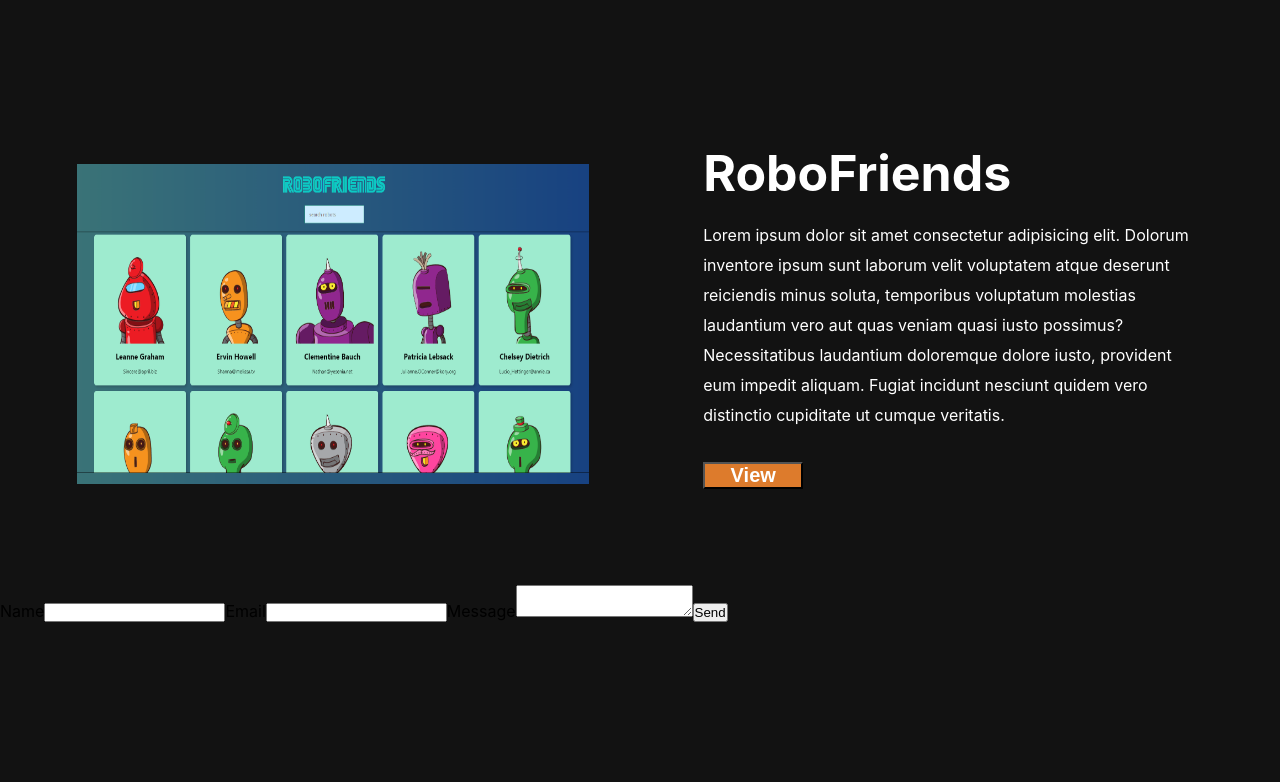
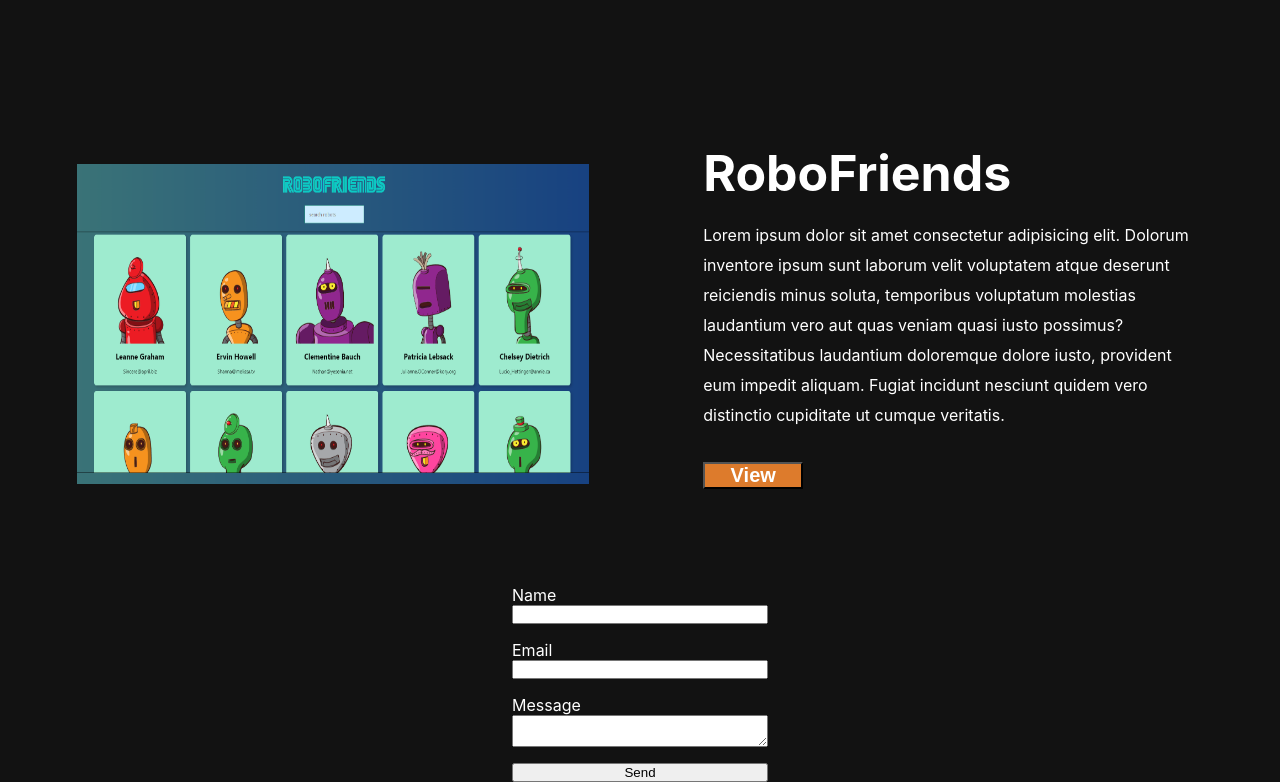
Before and after one commit to Connor-Csoky/React-Portfolio, a React (Create React App) app: page / in a window 1280 px wide. Shown: the part 2925-3707 px from the top of the page. Before the commit the page ends 3547 px from the top, so only its background shows below. Built offline with nearby package versions, Linux system fonts and the light colour scheme.

Commit message:
contact working
contact working

```diff
--- /dev/null
+++ b/src/pages/contact/Contact.css
@@ -0,0 +1,17 @@
+.formHolder {
+  display: flex;
+  justify-content: center;
+}
+
+.form {
+  display: flex;
+  gap: 1rem;
+  color: white;
+  flex-direction: column;
+  width: 20vw;
+}
+
+.form div {
+  display: flex;
+  flex-direction: column;
+}
--- a/src/pages/contact/Contact.js
+++ b/src/pages/contact/Contact.js
@@ -1,31 +1,48 @@
-import React, { useRef } from 'react';
-import emailjs from '@emailjs/browser';
+import React, { useRef } from "react";
+import emailjs from "@emailjs/browser";
+import "./Contact.css";
 
 const Contact = () => {
-
   const form = useRef();
 
   const sendEmail = (e) => {
     e.preventDefault();
 
-    emailjs.sendForm('', '', form.current, '')
-      .then((result) => {
+    emailjs
+      .sendForm(
+        process.env.REACT_APP_SERVICE_ID,
+        process.env.REACT_APP_TEMPLATE_ID,
+        form.current,
+        process.env.REACT_APP_PUBLIC_KEY
+      )
+      .then(
+        (result) => {
           console.log(result.text);
-      }, (error) => {
+        },
+        (error) => {
           console.log(error.text);
-      });
+        }
+      );
   };
 
   return (
-    <form ref={form} onSubmit={sendEmail}>
+    <div className="formHolder">
+      <form className="form" ref={form} onSubmit={sendEmail}>
+        <div>
           <label>Name</label>
           <input type="text" name="user_name" />
+        </div>
+        <div>
           <label>Email</label>
           <input type="email" name="user_email" />
+        </div>
+        <div>
           <label>Message</label>
           <textarea name="message" />
+        </div>
         <input type="submit" value="Send" />
       </form>
+    </div>
   );
 };
 
```
Lines whose indentation alone changed are shown as unchanged.
